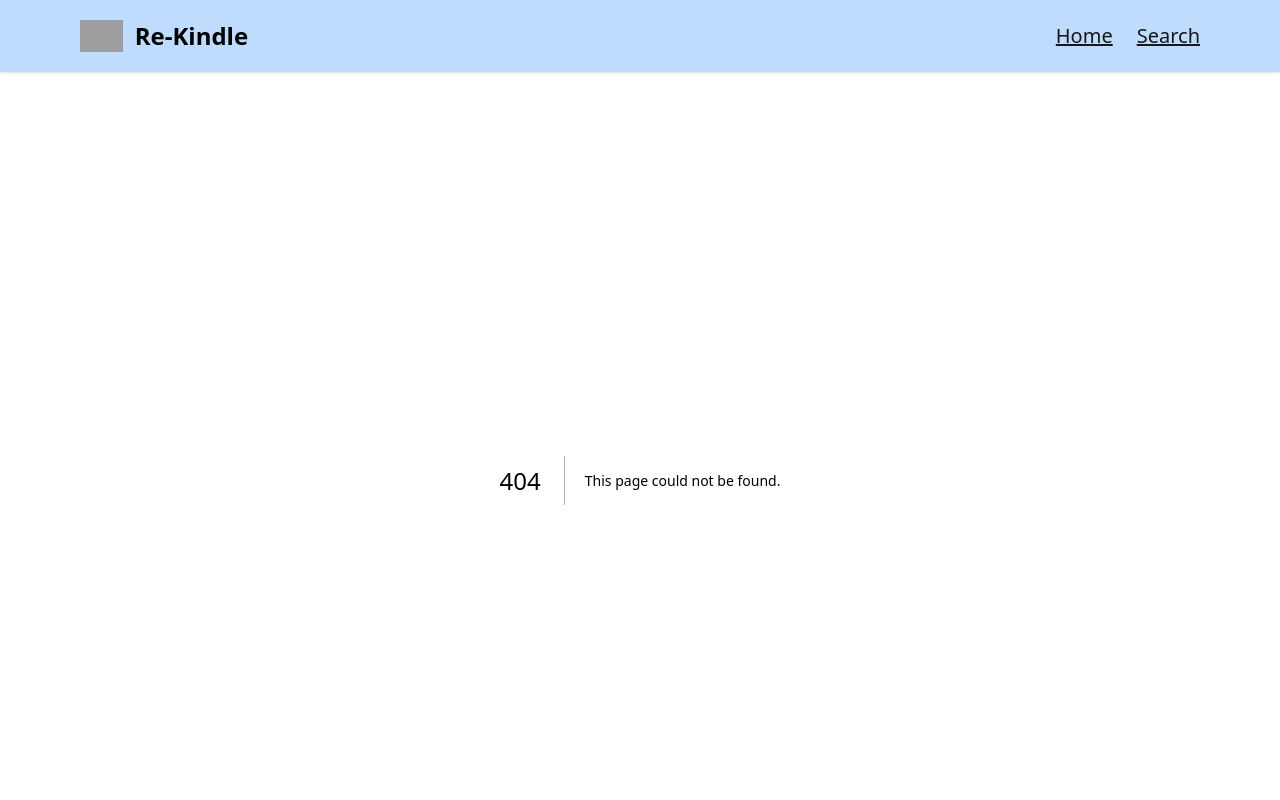
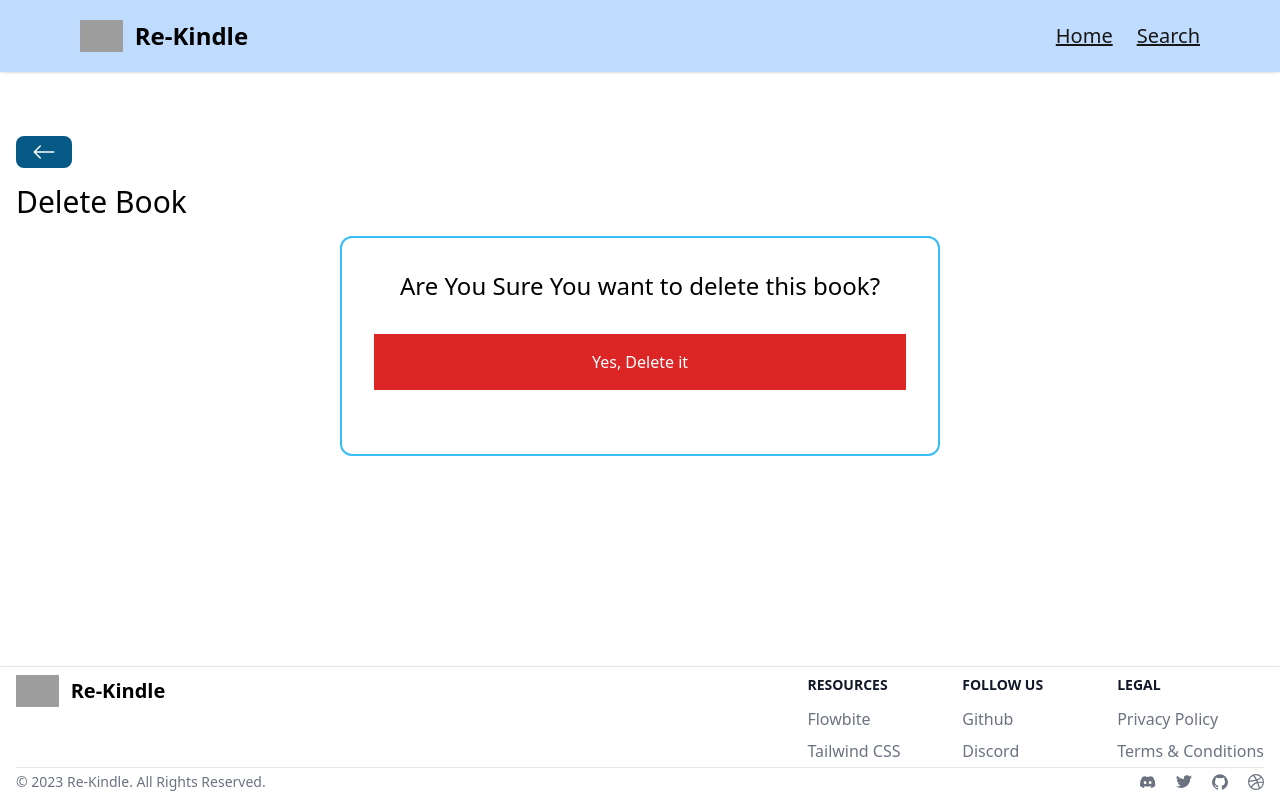
Before and after one commit to mj-gowda/Re-kindle, a Next.js app: page /books/delete/1 in a window 1280 px wide. Before the commit this address had no page. Shown: the top 800 px of the page. Built offline with nearby package versions, Linux system fonts and the light colour scheme; grey boxes are pictures that could not be loaded.

Commit message:
delete app route
delete page handles the deletion of a particular book and asks for confirmation.

```diff
--- /dev/null
+++ b/app/books/delete/[id]/layout.tsx
@@ -0,0 +1,13 @@
+import "@/globals.css"
+
+export default function createLayout({
+  children,
+}: {
+  children: React.ReactNode
+}) {
+  return (
+    <div className="pt-10">
+        {children}
+    </div>
+  )
+}
--- /dev/null
+++ b/app/books/delete/[id]/page.tsx
@@ -0,0 +1,9 @@
+import DeleteBook from "@/components/DeleteBook"
+
+export default function Hero() {
+    return (
+      <main >
+       <DeleteBook />
+      </main>
+    )
+  }
--- /dev/null
+++ b/components/DeleteBook.tsx
@@ -0,0 +1,54 @@
+"use client"
+import React, { useState } from 'react';
+import BackButton from '../components/ui/BackButton';
+import Spinner from '../components/ui/Spinner';
+import axios from 'axios';
+import { useParams } from 'next/navigation';
+import { useRouter } from 'next/navigation';
+import { useSnackbar } from 'notistack';
+
+
+
+const DeleteBook = () => {
+  const [loading, setLoading] = useState(false);
+  const router = useRouter();
+  const { id } = useParams();
+  const { enqueueSnackbar } = useSnackbar();
+
+  const handleDeleteBook = () => {
+    setLoading(true);
+    axios
+      .delete(`http://localhost:5555/books/${id}`)
+      .then(() => {
+        setLoading(false);
+        enqueueSnackbar('Book Deleted successfully', { variant: 'success' });
+        router.push('/');
+      })
+      .catch((error) => {
+        setLoading(false);
+        // alert('An error happened. Please Chack console');
+        enqueueSnackbar('Error', { variant: 'error' });
+        console.log(error);
+      });
+  };
+
+  return (
+    <div className='p-4'>
+      <BackButton />
+      <h1 className='text-3xl my-4'>Delete Book</h1>
+      {loading ? <Spinner /> : ''}
+      <div className='flex flex-col items-center border-2 border-sky-400 rounded-xl w-[600px] p-8 mx-auto'>
+        <h3 className='text-2xl'>Are You Sure You want to delete this book?</h3>
+
+        <button
+          className='p-4 bg-red-600 text-white m-8 w-full'
+          onClick={handleDeleteBook}
+        >
+          Yes, Delete it
+        </button>
+      </div>
+    </div>
+  )
+}
+
+export default DeleteBook;
```
